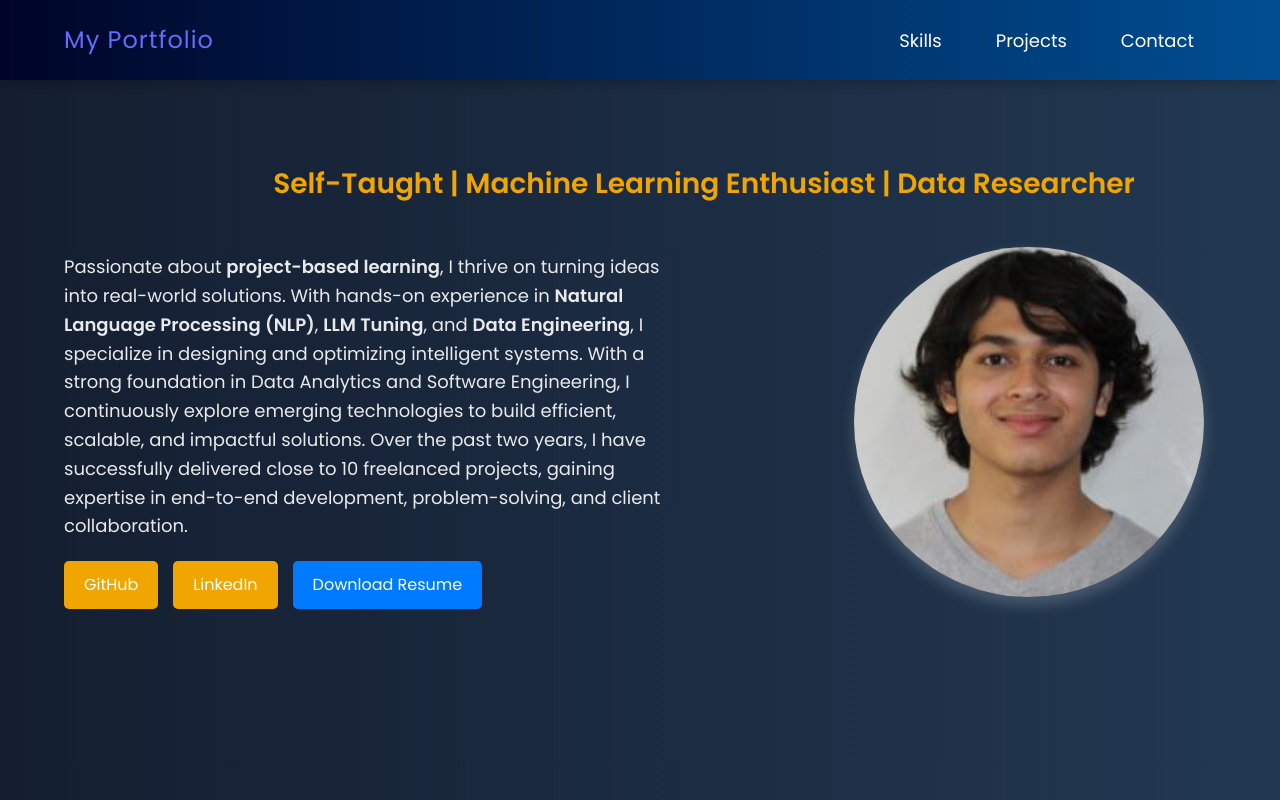
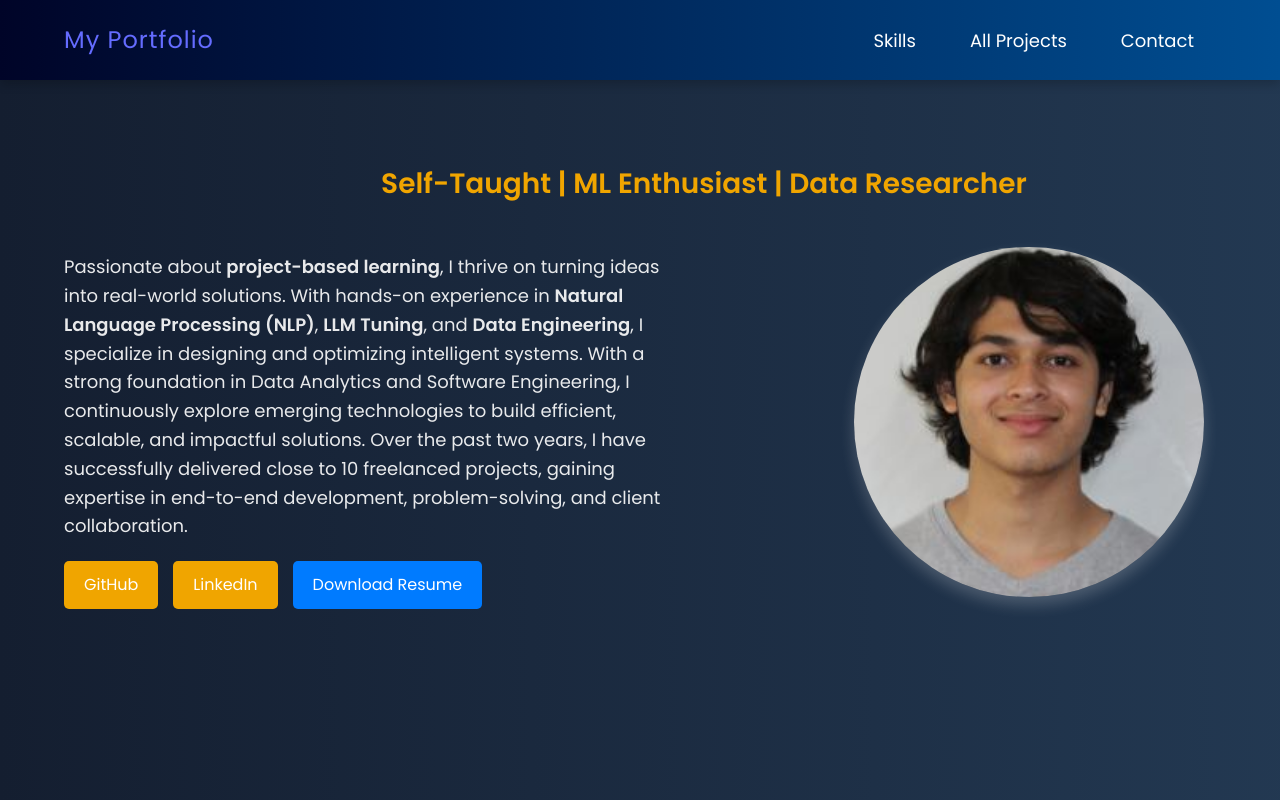
Before and after one commit to ShubhPundir/portfolio, a React (Vite) app in the folder frontend/: page /#/ in a window 1280 px wide. Shown: the top 800 px of the page. Built offline with nearby package versions, Linux system fonts and the light colour scheme.

Commit message:
HashRouter works

```diff
--- a/frontend/src/App.jsx
+++ b/frontend/src/App.jsx
@@ -1,10 +1,10 @@
 import React from "react";
-import { HashRouter as Router, Route, Routes } from "react-router-dom";
+import { HashRouter as Router, Routes, Route } from "react-router-dom";
 import Navbar from "./components/Navbar";
 import Home from "./pages/Home";
 import AllProjects from "./pages/AllProjects";
 
-function App() {
+const App = () => {
   return (
     <Router>
       <Navbar />
@@ -14,6 +14,6 @@ function App() {
       </Routes>
     </Router>
   );
-}
+};
 
 export default App;
--- a/frontend/src/components/Hero.jsx
+++ b/frontend/src/components/Hero.jsx
@@ -5,7 +5,7 @@ const Hero = () => {
   return (
     <section className="hero">
       {/* Tagline at the top */}
-      <h2 className="hero-tagline">Self-Taught | Machine Learning Enthusiast | Data Researcher</h2>
+      <h2 className="hero-tagline">Self-Taught | ML Enthusiast | Data Researcher</h2>
 
       <div className="hero-container">
         {/* Left Side: Description & Buttons */}
--- a/frontend/src/components/Navbar.jsx
+++ b/frontend/src/components/Navbar.jsx
@@ -1,13 +1,16 @@
 import "../styles/Navbar.css";
+import { HashLink as Link } from "react-router-hash-link";
 
 const Navbar = () => {
   return (
     <nav className="navbar">
-      <h1 className="logo"> <a href="/">My Portfolio</a></h1>
+      <h1 className="logo">
+        <Link to="/">My Portfolio</Link>
+      </h1>
       <ul className="nav-links">
-        <li><a href="#skills">Skills</a></li>
-        <li><a href="/portfolio/allprojects">Projects</a></li>
-        <li><a href="#contact">Contact</a></li>
+        <li><Link to="/#skills">Skills</Link></li>
+        <li><Link to="/allprojects">All Projects</Link></li>
+        <li><Link to="/#contact">Contact</Link></li>
       </ul>
     </nav>
   );
--- a/frontend/src/pages/AllProjects.jsx
+++ b/frontend/src/pages/AllProjects.jsx
@@ -5,7 +5,7 @@ const TAGS = {
   SDE: "SDE", // Full-stack development or end-to-end
   ANALYTICS: "Analytics",
   WEB_SCRAPING: "Web Scraping",
-  ML_DL: "ML-DL", // Machine Learning or Deep Learning
+  ML_DL: "ML_DL", // Machine Learning or Deep Learning
   NLP: "NLP",
   CV: "CV", // Computer Vision
   VANILLA_PROGRAMMING: "Vanilla Programming", // No external modules
```
Also changed, not shown: frontend/package.json (+4 -3 lines), 4 other files (tests, documents, lock files or other folders).
